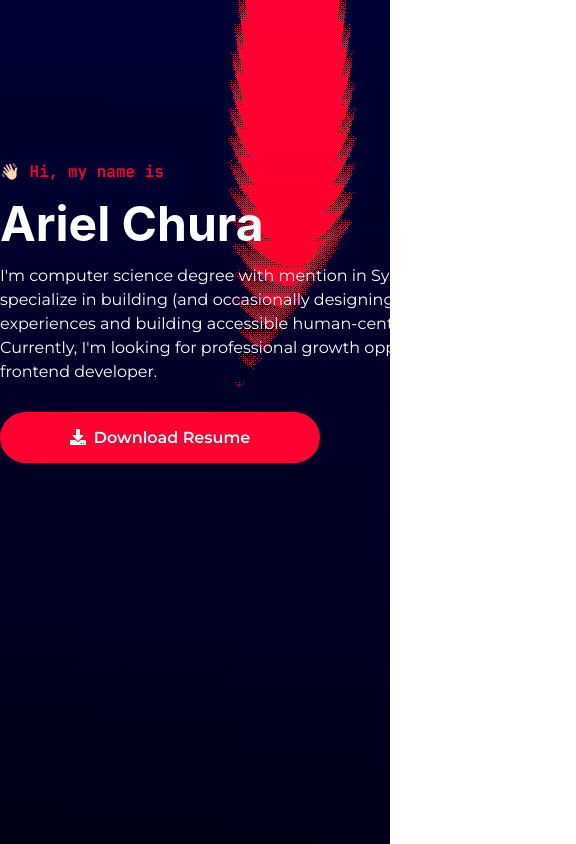
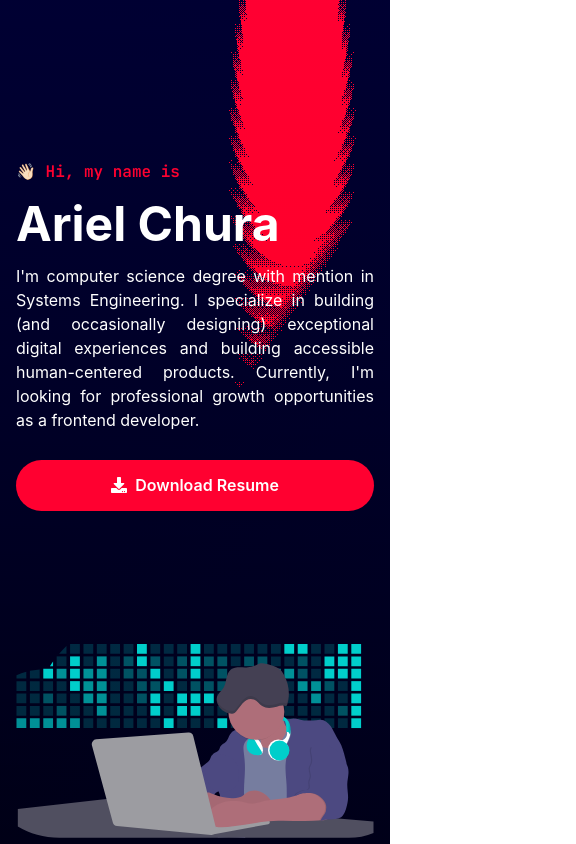
Before and after one commit to arielscc/myf, a Next.js app: page /sections/Hero in a window 390 px wide. Shown: the whole page, 576 px wide, since content can reach past the window. Built offline with nearby package versions, Linux system fonts and the light colour scheme.

Commit message:
feat: Implementado responsive Hero, About

```diff
--- a/pages/sections/Hero.js
+++ b/pages/sections/Hero.js
@@ -1,11 +1,11 @@
 import {
   Heading,
-  HStack,
   VStack,
   Text,
   chakra,
   Button,
   Box,
+  Flex,
 } from '@chakra-ui/react';
 import React from 'react';
 import { FaDownload } from 'react-icons/fa';
@@ -14,7 +14,6 @@ import heroimage from '../assets/hero.svg';
 
 const Hero = ({ referencie }) => {
   const fontH1 = ['5xl', '6xl', '7xl', '8xl'];
-  const contentResp = ['full', '2xl', '7xl', '8xl'];
   return (
     <chakra.header
       ref={referencie}
@@ -28,21 +27,26 @@ const Hero = ({ referencie }) => {
       bgBlendMode="overlay, color-dodge, color-burn, color-dodge, normal"
       transition=".8s"
     >
-      <HStack h="full" w={contentResp} m="auto" justify="space-between">
-        <VStack
-          align="flex-start"
-          fontFamily="montse"
-          color="white"
-          alignSelf="self-start"
-          mt="40"
-        >
+      <Flex
+        direction={{ base: 'column', lg: 'row' }}
+        justifyContent="space-between"
+        h="full"
+        maxW="8xl"
+        m="auto"
+        px={{ base: '4', lg: 'none' }}
+      >
+        <VStack align="flex-start" color="white" alignSelf="self-start" mt="40">
           <chakra.span fontFamily="jet" color="tomato">
             👋🏻 Hi, my name is
           </chakra.span>
           <Heading as="h1" fontSize={fontH1}>
             Ariel Chura
           </Heading>
-          <Text w="xl" pb="5">
+          <Text
+            maxW={['full', 'full', '2xl']}
+            pb="5"
+            textAlign={{ base: 'justify', md: 'left' }}
+          >
             I&apos;m computer science degree with mention in Systems
             Engineering. I specialize in building (and occasionally designing)
             exceptional digital experiences and building accessible
@@ -53,7 +57,7 @@ const Hero = ({ referencie }) => {
             leftIcon={<FaDownload />}
             variant="secondary"
             textTransform="capitalize"
-            w="xs"
+            w={{ base: 'full', lg: 'xs' }}
             mt="12"
           >
             download resume
@@ -62,7 +66,7 @@ const Hero = ({ referencie }) => {
         <Box alignSelf="flex-end">
           <Image src={heroimage} alt="Picture of the author" width={600} />
         </Box>
-      </HStack>
+      </Flex>
     </chakra.header>
   );
 };
```
Also changed, not shown: pages/components/Categories.js (added, +16 -0 lines), pages/components/Container.js (added, +16 -0 lines), pages/sections/About.js (+18 -20 lines), pages/sections/Header.js (+9 -22 lines), 1 other file (tests, documents, lock files or other folders).
